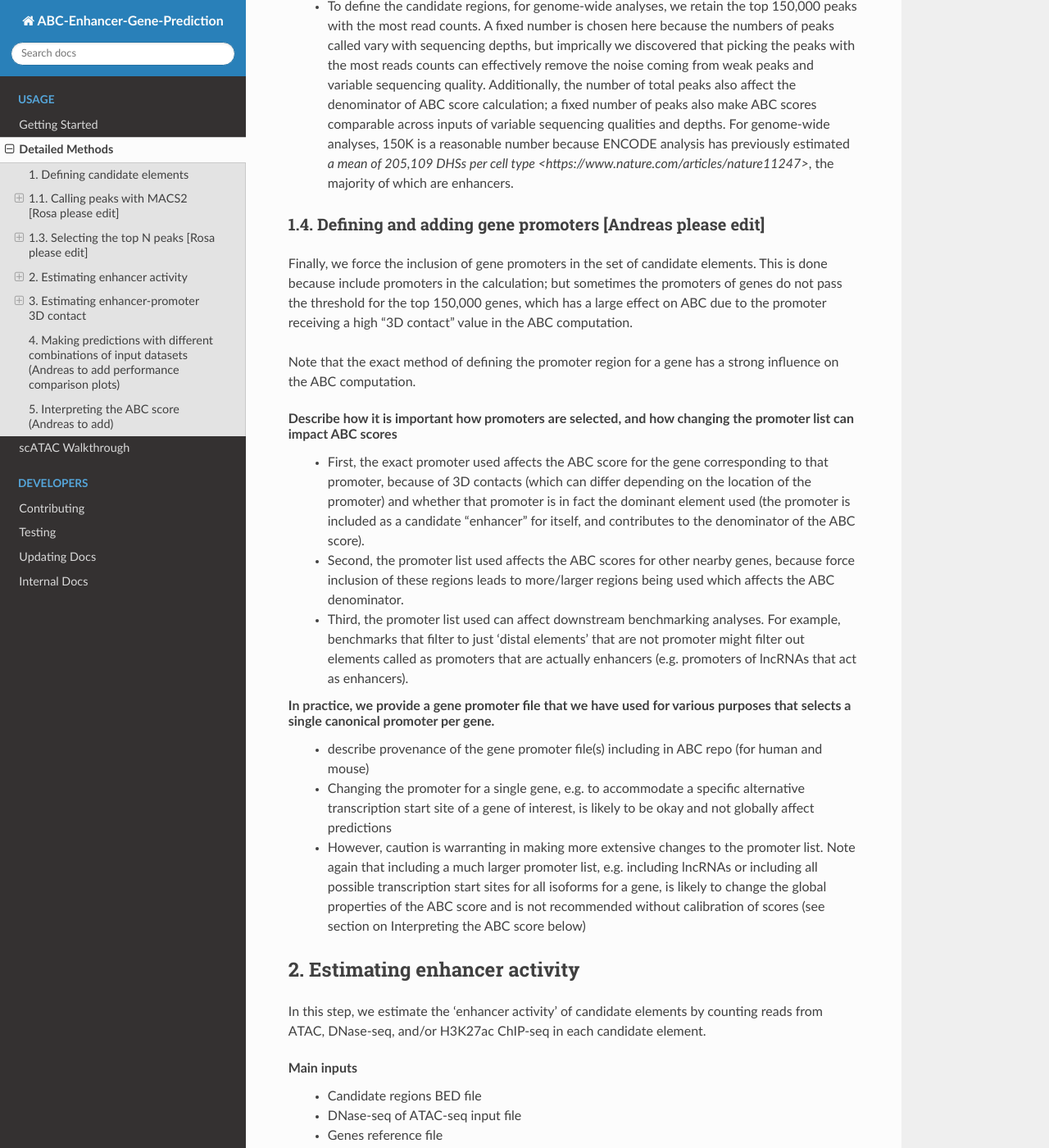
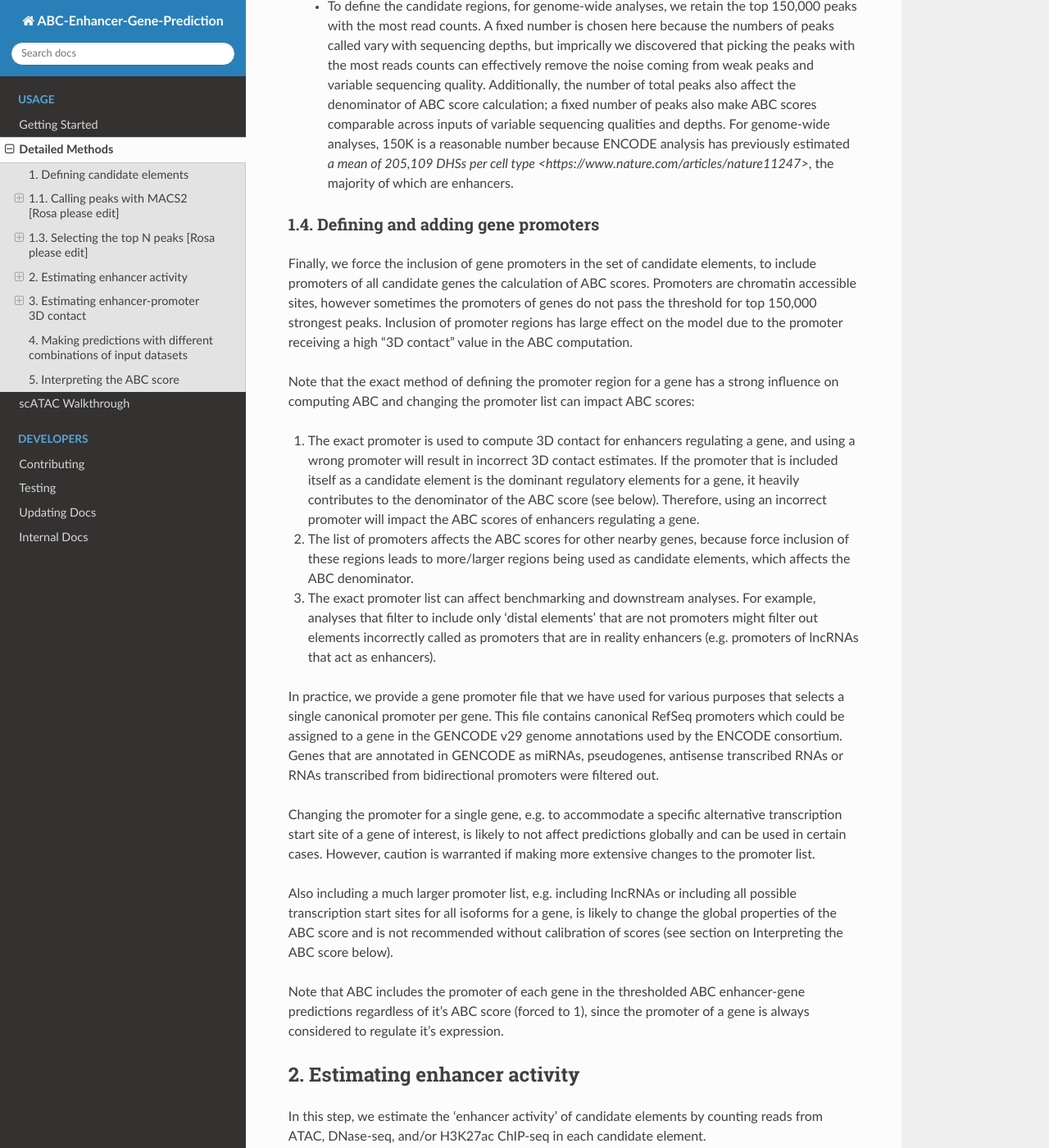
Before and after one commit to broadinstitute/ABC-Enhancer-Gene-Prediction, a Sphinx documentation site: the page built from docs/usage/methods.rst, in a window 1280 px wide and 1400 px high, scrolled down 2341 px. Shown: the whole window at 82% size. Built offline with Sphinx 7.4.7 and the Read the Docs theme 2.0.0, drawn with Linux system fonts in a browser that asks for light colours; some of the changed text lies outside the part shown.

Commit message:
ABC documentation (#164)
* Add enhancer activity section to documentation

* Add 'making predictions' and 'interpreting ABC scores' sections

* Added defining promoters section

```diff
--- a/docs/usage/methods.rst
+++ b/docs/usage/methods.rst
@@ -85,22 +85,39 @@ Maya do you ahve a figure showing GWAS performance as a function of window size?
 Description:
 	- To define the candidate regions, for genome-wide analyses, we retain the top 150,000 peaks with the most read counts. A fixed number is chosen here because the numbers of peaks called vary with sequencing depths, but imprically we discovered that picking the peaks with the most reads counts can effectively remove the noise coming from weak peaks and variable sequencing quality. Additionally, the number of total peaks also affect the denominator of ABC score calculation; a fixed number of peaks also make ABC scores comparable across inputs of variable sequencing qualities and depths. For genome-wide analyses, 150K is a reasonable number because ENCODE analysis has previously estimated `a mean of 205,109 DHSs per cell type <https://www.nature.com/articles/nature11247>`, the majority of which are enhancers.
 
-1.4. Defining and adding gene promoters [Andreas please edit]
+1.4. Defining and adding gene promoters
 ^^^^^^^^^^^^^^^^^^^^^^^^^^^^
-Finally, we force the inclusion of gene promoters in the set of candidate elements. This is done because include promoters in the calculation; but sometimes the promoters of genes do not pass the threshold for the top 150,000 genes, which has a large effect on ABC due to the promoter receiving a high "3D contact" value in the ABC computation.
+Finally, we force the inclusion of gene promoters in the set of candidate elements, to include
+promoters of all candidate genes the calculation of ABC scores. Promoters are chromatin accessible
+sites, however sometimes the promoters of genes do not pass the threshold for top 150,000 strongest
+peaks. Inclusion of promoter regions has large effect on the model due to the promoter receiving a
+high "3D contact" value in the ABC computation.
 
-Note that the exact method of defining the promoter region for a gene has a strong influence on the ABC computation.
+Note that the exact method of defining the promoter region for a gene has a strong influence on
+computing ABC and changing the promoter list can impact ABC scores:
 
-Describe how it is important how promoters are selected, and how changing the promoter list can impact ABC scores
-	- First, the exact promoter used affects the ABC score for the gene corresponding to that promoter, because of 3D contacts (which can differ depending on the location of the promoter) and whether that promoter is in fact the dominant element used (the promoter is included as a candidate "enhancer" for itself, and contributes to the denominator of the ABC score).
-	- Second, the promoter list used affects the ABC scores for other nearby genes, because force inclusion of these regions leads to more/larger regions being used which affects the ABC denominator.
-	- Third, the promoter list used can affect downstream benchmarking analyses. For example, benchmarks that filter to just 'distal elements' that are not promoter might filter out elements called as promoters that are actually enhancers (e.g. promoters of lncRNAs that act as enhancers).
+#. The exact promoter is used to compute 3D contact for enhancers regulating a gene, and using a wrong promoter will result in incorrect 3D contact estimates. If the promoter that is included itself as a candidate element is the dominant regulatory elements for a gene, it heavily contributes to the denominator of the ABC score (see below). Therefore, using an incorrect promoter will impact the ABC scores of enhancers regulating a gene.
+#. The list of promoters affects the ABC scores for other nearby genes, because force inclusion of these regions leads to more/larger regions being used as candidate elements, which affects the ABC denominator.
+#. The exact promoter list can affect benchmarking and downstream analyses. For example, analyses that filter to include only 'distal elements' that are not promoters might filter out elements incorrectly called as promoters that are in reality enhancers (e.g. promoters of lncRNAs that act as enhancers).
 
-In practice, we provide a gene promoter file that we have used for various purposes that selects a single canonical promoter per gene.
-	- describe provenance of the gene promoter file(s) including in ABC repo (for human and mouse)
-	- Changing the promoter for a single gene, e.g. to accommodate a specific alternative transcription start site of a gene of interest, is likely to be okay and not globally affect predictions
-	- However, caution is warranting in making more extensive changes to the promoter list. Note again that including a much larger promoter list, e.g. including lncRNAs or including all possible transcription start sites for all isoforms for a gene, is likely to change the global properties of the ABC score and is not recommended without calibration of scores (see section on Interpreting the ABC score below)
+In practice, we provide a gene promoter file that we have used for various purposes that selects a
+single canonical promoter per gene. This file contains canonical RefSeq promoters which could be
+assigned to a gene in the GENCODE v29 genome annotations used by the ENCODE consortium. Genes that
+are annotated in GENCODE as miRNAs, pseudogenes, antisense transcribed RNAs or RNAs transcribed from
+bidirectional promoters were filtered out.
 
+Changing the promoter for a single gene, e.g. to accommodate a specific alternative transcription
+start site of a gene of interest, is likely to not affect predictions globally and can be used in
+certain cases. However, caution is warranted if making more extensive changes to the promoter list.
+
+Also including a much larger promoter list, e.g. including lncRNAs or including all possible
+transcription start sites for all isoforms for a gene, is likely to change the global properties of
+the ABC score and is not recommended without calibration of scores (see section on Interpreting the
+ABC score below).
+
+Note that ABC includes the promoter of each gene in the thresholded ABC enhancer-gene predictions
+regardless of it's ABC score (forced to 1), since the promoter of a gene is always considered to
+regulate it's expression.
 
 
 
@@ -145,9 +162,20 @@ Enhancer activity in the ABC model is estimated by counting reads in peaks (from
 ^^^^^^^^^^^^^^^^^^^^^^^^^^^^
 Datasets such as DNase-seq, ATAC-seq, and H3K27ac ChIP-seq often have varying signal-to-noise ratios (e.g., % reads in peaks, TSS enrichment). This changes the performance and thresholds needed for ABC model. To account for this, we apply quantile normalization on input datasets to match a reference dataset. As reference, we currently use datasets in K562, because we have CRISPR data to benchmark the model in that system.
 
-2.3. Using different combinations of assays to estimate enhancer activity [Andreas to add]
+2.3. Using different chromatin assays to estimate enhancer activity
 ^^^^^^^^^^^^^^^^^^^^^^^^^^^^
-e.g. note differences in perofrmanc eofr ATAC, DHS, H3K27ac, possibly add the ENCODE activity assay figure here
+ABC uses DNase-seq and optionally H3K27ac ChIP-seq to estimate enhancer activity, but numerous other
+chromatin assays exist, including chromatin accessibility assays, TF ChIP-seq and histone ChIP-seq.
+To investigate which assays perform best in the ABC framework, we've built ABC models where activity
+was measured by one of 513 ENCODE 1D chromatin experiments that could represent enhancer activity.
+
+Among all assays, ABC models using DNase-seq or H3K27ac ChIP-seq ranked among the top 10 when
+benchmarking the performance of these models against CRISPR enhancer perturbation results. Given the
+availability of DNase-seq and H3K27ac ChIP-seq datasets (e.g. www.encodeproject.org), these two
+assays provide the best performance to build models that can be applied across different cell types
+and tissues. Of note, bulk ATAC-seq performed worse than DNase-seq in this comparison.
+
+.. image:: /images/abc_enh_assays_perf.png
 
 
 3. Estimating enhancer-promoter 3D contact
@@ -275,16 +303,33 @@ Other considerations:
 - We currently use Hi-C data at 5-Kb resolution.  Note that increasing the resolution is expected to affect the performance of the model both because of the potential sparsity in the data and because of the approach to normalizing Contact close to the TSS described above.
 
 
-4. Making predictions with different combinations of input datasets  (Andreas to add performance comparison plots)
+4. Making predictions with different combinations of input datasets
 ------------------------------------------------------------------------
 
-Note: This code should really be moved elsewhere e.g. to a new section, like 'computing the ABC score'.  Need to explain somewhere the denominator of the ABC score
+ABC scores are computed for all generated candidate elements within 5Mb of the considered
+candidate target genes (GeneList.txt). For each element-pair, the activity of the element is
+multiplied by the 3D contact value between the element and the promoter. 3D contact can be
+calculated using different approaches. The highest performance can be achieved by using cell-type
+specific Hi-C data. If such data are unavailable, average Hi-C contact across cell typed (described
+in `Nasser et al., 2021 <https://www.nature.com/articles/s41586-021-03446-x>`_) or an approximation
+of 3D contact via a powerlaw function (described in
+`Fulco et al., 2019 <https://www.nature.com/articles/s41588-019-0538-0>`_) can be used to calculate
+contact.
+
+Finally, the ABC scores for all element-gene pairs are divided by the sum of all ABC scores for each
+gene, normalizing the sum of ABC scores per gene to 1.
+
+The precision-recall curves below show a comparison of the performance of ABC models using cell-type
+specific Hi-C versus the powerlaw approximation for elements inferred from DNase-seq:
+
+.. image:: /images/abc_perf_comparison.png
+
 
 Main inputs
 	- EnhancerList.txt
 	- GeneList.txt
 	- Powerlaw params (from fitting powerlaw to HiC data)
-	- HiC data
+	- HiC data (optional)
 
 Output
 	- EnhancerPredictionsAllPutative.txt.gz: Scores for enhancer gene pairs
@@ -313,10 +358,47 @@ Description:
 	    --scale_hic_using_powerlaw
 
 
-
-5. Interpreting the ABC score (Andreas to add)
+5. Interpreting the ABC score
 ------------------------------------
 
-- Benchmark against the CRISPR data
-- Correlates with effect size, but not in a linear way
-- Appropriate threshold are different for models that use different combinations of input datasets, and provided [here]
+To validate and better understand the properties of the ABC score, we extensively benchmarked the
+model against CRISPR enhancer perturbation in K562 cells (
+`Fulco et al., 2019 <https://www.nature.com/articles/s41588-019-0538-0>`_ ,
+`Nasser et al., 2021 <https://www.nature.com/articles/s41586-021-03446-x>`_).
+
+These analyses show that ABC scores reliably predicts enhancer-gene regulatory interactions
+that were experimentally inferred in the CRISPR experiments. At the recall of 70%, an ABC model
+using DNase-seq + cell-type specific Hi-C data achieves a precision of 52%, meaning around half of
+the predicted enhancer-gene regulatory interactions will be true positives. The ABC scores
+themselves correlate with the CRISPR effect size on gene expression when perturbing an enhancer,
+however not in a precise linear fashion. This probably has different technical and biological
+reasons. Nevertheless, we can expect enhancers with large ABC scores to have strong effects on gene
+expression.
+
+One key consideration when applying ABC to generate maps of enhancer-gene pairs is selecting the
+appropriate ABC score threshold to predict regulatory enhancer-gene interactions. We recommend using
+a threshold that achieves 70% recall in our CRISPR benchmark. A list of thresholds for different
+flavors of ABC models can be found in the table below:
+
+.. list-table::
+  :header-rows: 1
+  :widths: auto
+
+  * - Activity
+    - Contact
+    - AUPRC
+    - Precision @ 70% recall
+    - Threshold @ 70% recall
+  * - DNase-seq
+    - K562 Hi-C
+    - 0.60
+    - 0.52
+    - 0.024674
+  * - DNase-seq
+    - Powerlaw
+    - 0.56
+    - 0.44
+    - 0.01587
+
+Our CRISPR benchmarking pipeline can be used to infer thresholds for non-standard ABC models and is
+available on `Github <https://github.com/EngreitzLab/CRISPR_comparison>`_.
```
Also changed, not shown: docs/images/abc_enh_assays_perf.png (added), docs/images/abc_perf_comparison.png (added).
